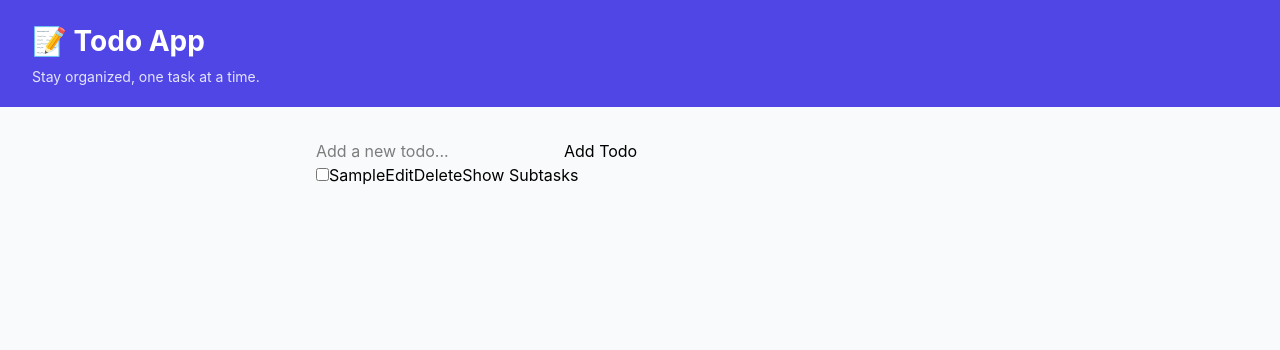
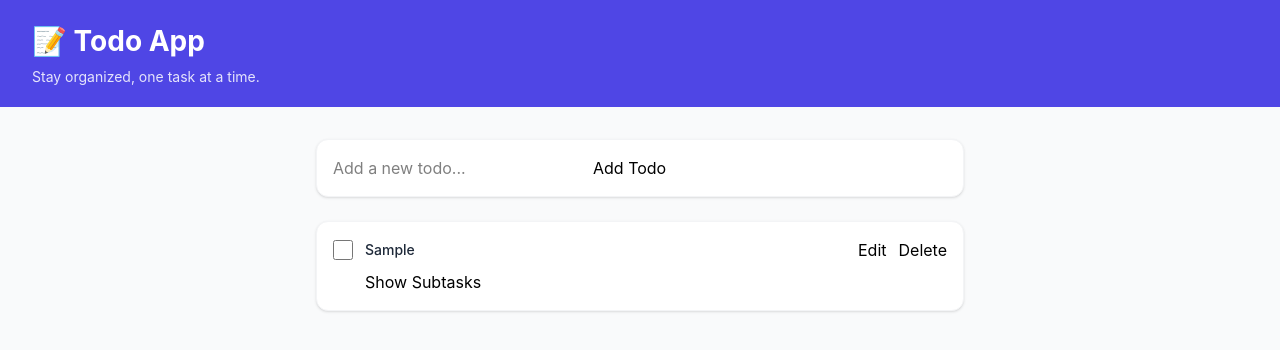
Before and after one commit to anuska-magar/todo-app, a React (Vite) app in the folder frontend/: page / in a window 1280 px wide. Both pictures are taken after typing "Sample" into the empty fields and a click on the button "Add Todo". Shown: the top 350 px of the page. Built offline with nearby package versions, Linux system fonts and the light colour scheme.

Commit message:
replace code of subtodo,todoitem and todolist

```diff
--- a/frontend/src/components/SubToDoList.jsx
+++ b/frontend/src/components/SubToDoList.jsx
@@ -24,14 +24,19 @@ function SubTodoList({ subTodos, onAdd, onDelete, onToggle, onEdit }) {
   }
 
   return (
-    <div>
+    <div className="mt-3 pl-6 border-l-2 border-indigo-100 space-y-2">
       {subTodos.map((sub) => (
-        <div key={sub.id}>
+        <div
+          key={sub.id}
+          className="flex items-center gap-2 bg-gray-50 rounded-lg px-3 py-2"
+        >
           <input
             type="checkbox"
             checked={sub.completed}
             onChange={() => onToggle(sub.id)}
+            className="w-4 h-4 accent-indigo-600"
           />
+
           {editId === sub.id ? (
             <>
               <Input
@@ -43,8 +48,20 @@ function SubTodoList({ subTodos, onAdd, onDelete, onToggle, onEdit }) {
             </>
           ) : (
             <>
-              <span>{sub.text}</span>
-              <Button label="Edit" onClick={() => { setEditId(sub.id); setEditText(sub.text); }} />
+              <span
+                className={`flex-1 text-sm ${
+                  sub.completed ? "line-through text-gray-400" : "text-gray-700"
+                }`}
+              >
+                {sub.text}
+              </span>
+              <Button
+                label="Edit"
+                onClick={() => {
+                  setEditId(sub.id);
+                  setEditText(sub.text);
+                }}
+              />
               <Button label="Delete" onClick={() => onDelete(sub.id)} />
             </>
           )}
@@ -52,6 +69,7 @@ function SubTodoList({ subTodos, onAdd, onDelete, onToggle, onEdit }) {
       ))}
 
       {/* Add new subtodo */}
+      <div className="flex items-center gap-2 pt-1">
         <Input
           value={text}
           onChange={(e) => setText(e.target.value)}
@@ -59,6 +77,7 @@ function SubTodoList({ subTodos, onAdd, onDelete, onToggle, onEdit }) {
         />
         <Button label="Add Subtask" onClick={handleAdd} />
       </div>
+    </div>
   );
 }
 
--- a/frontend/src/components/ToDoItem.jsx
+++ b/frontend/src/components/ToDoItem.jsx
@@ -19,12 +19,15 @@ function TodoItem({ todo, onDelete, onToggle, onEdit, onAddSub, onDeleteSub, onT
   }
 
   return (
-    <div>
+    <div className="bg-white rounded-xl shadow-sm border border-gray-100 p-4 mb-3">
+      <div className="flex items-center gap-3 flex-wrap">
         <input
           type="checkbox"
           checked={todo.completed}
           onChange={() => onToggle(todo.id)}
+          className="w-5 h-5 accent-indigo-600"
         />
+
         {isEditing ? (
           <>
             <Input
@@ -36,12 +39,23 @@ function TodoItem({ todo, onDelete, onToggle, onEdit, onAddSub, onDeleteSub, onT
           </>
         ) : (
           <>
-          <span>{todo.text}</span>
+            <span
+              className={`flex-1 text-sm font-medium ${
+                todo.completed ? "line-through text-gray-400" : "text-gray-800"
+              }`}
+            >
+              {todo.text}
+            </span>
+
+            {todo.completed && <Badge text="Done" />}
+
             <Button label="Edit" onClick={() => setIsEditing(true)} />
             <Button label="Delete" onClick={() => onDelete(todo.id)} />
           </>
         )}
+      </div>
 
+      <div className="flex items-center gap-2 mt-2 pl-8">
         {todo.subTodos.length > 0 && (
           <Badge text={`${todo.subTodos.length} subtask(s)`} />
         )}
@@ -50,6 +64,7 @@ function TodoItem({ todo, onDelete, onToggle, onEdit, onAddSub, onDeleteSub, onT
           label={showSubs ? "Hide Subtasks" : "Show Subtasks"}
           onClick={() => setShowSubs(!showSubs)}
         />
+      </div>
 
       {showSubs && (
         <SubTodoList
--- a/frontend/src/components/ToDoList.jsx
+++ b/frontend/src/components/ToDoList.jsx
@@ -58,9 +58,14 @@ function TodoList() {
 
   return (
     <div>
+      {/* Add new todo bar */}
+      <div className="flex items-center gap-3 bg-white rounded-xl shadow-sm border border-gray-100 p-4 mb-6">
         <Input value={text} onChange={(e) => setText(e.target.value)} placeholder="Add a new todo..." />
         <Button label="Add Todo" onClick={addTodo} />
+      </div>
 
+      {/* Todo cards */}
+      <div>
         {todos.map((todo) => (
           <TodoItem
             key={todo.id}
@@ -75,6 +80,7 @@ function TodoList() {
           />
         ))}
       </div>
+    </div>
   );
 }
 
```
Also changed, not shown: 1 other file (tests, documents, lock files or other folders). Lines whose indentation alone changed are shown as unchanged.
